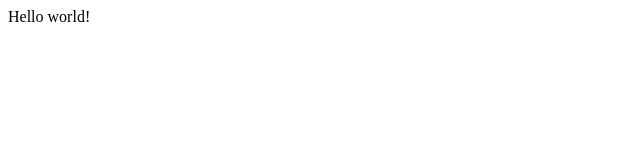
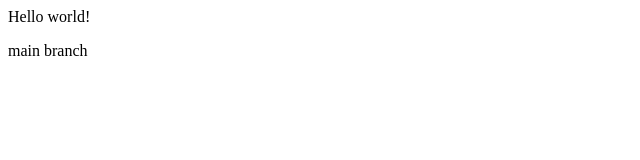
Before and after one commit to Ripho-sama/demo-repo, a plain HTML site: page index.html in a window 1280 px wide. Shown: the full height of the page, 0-640 px from the left. Drawn offline with Linux system fonts and the light colour scheme.

Commit message:
updated main branch

```diff
--- a/index.html
+++ b/index.html
@@ -1 +1,2 @@
 <div>Hello world!</div>
+<p>main branch</p>
```
